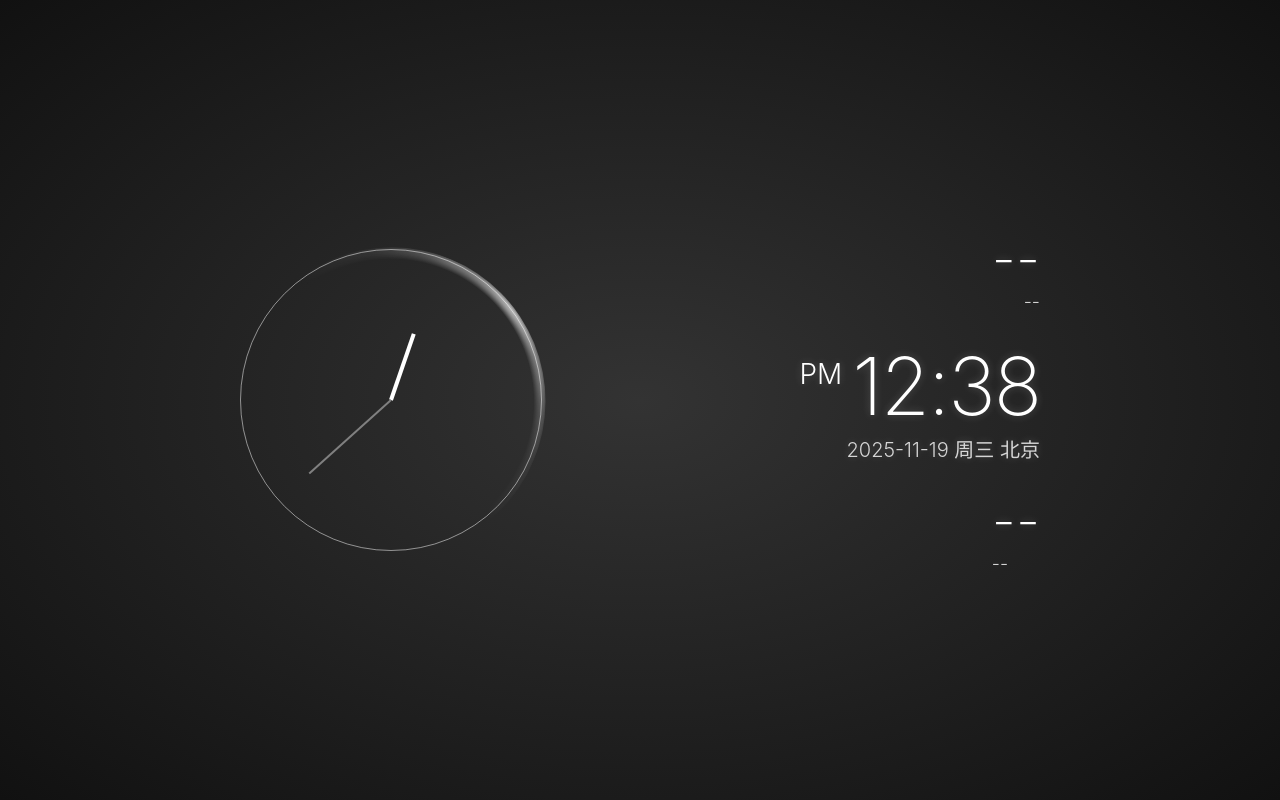
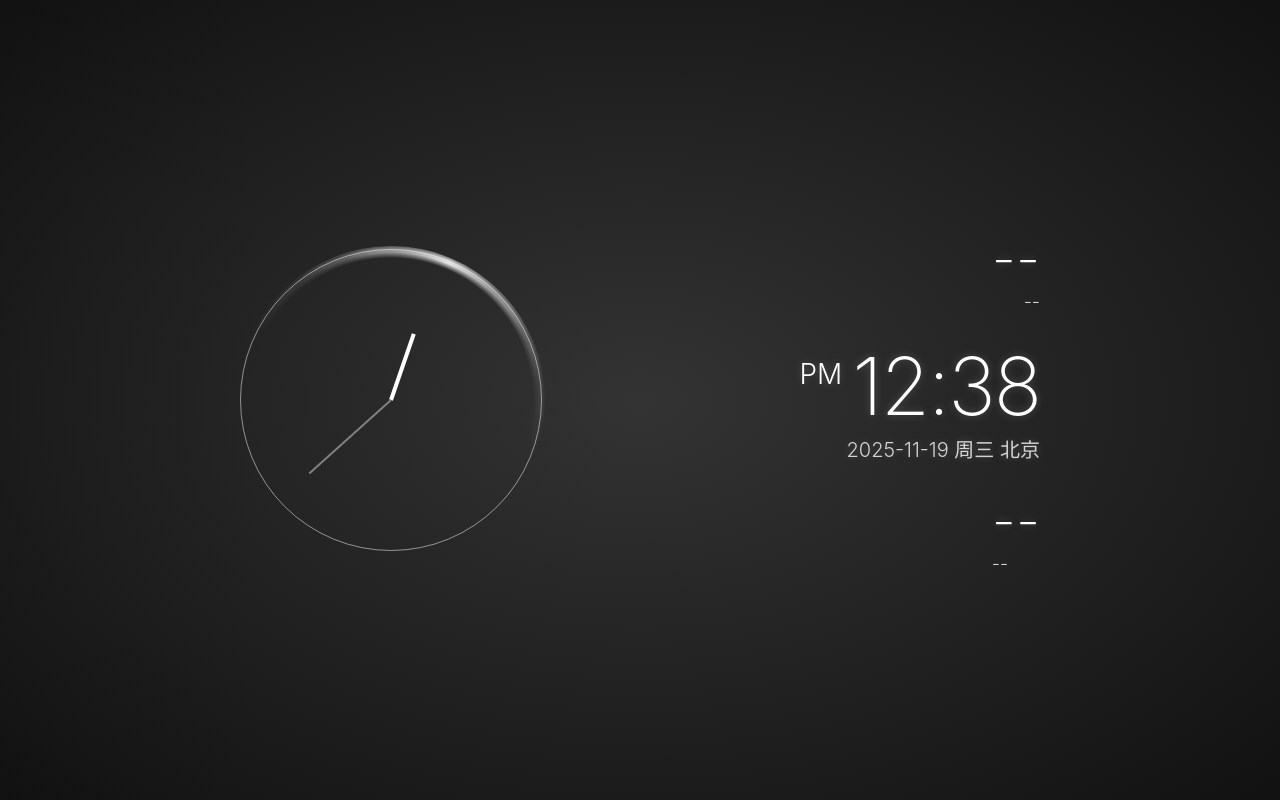
Before and after one commit to withsalt/xiaomitv_clock_screensaver, a plain HTML site: page index.html in a window 1280 px wide. Drawn offline with Linux system fonts and the light colour scheme; no server answers.

Commit message:
fix: update

```diff
--- a/index.html
+++ b/index.html
@@ -81,13 +81,13 @@
       .glow-arc::before {
         content: "";
         position: absolute;
-        top: -3px;
-        left: -3px;
+        top: -4px;
+        left: -4px;
         width: 308px;
         height: 308px;
         border-radius: 50%;
         background: conic-gradient(
-          from -60deg,
+          from -90deg,
           transparent 0deg,
           rgba(255, 255, 255, 0.1) 30deg,
           rgba(255, 255, 255, 0.2) 40deg,
@@ -106,8 +106,23 @@
           rgba(255, 255, 255, 0.1) 150deg,
           transparent 180deg
         );
-        mask: radial-gradient(circle at center, transparent 142px, black 152px, transparent 162px);
-        filter: blur(5px);
+        mask: radial-gradient(
+          circle at center,
+          transparent 142px,
+          rgba(0, 0, 0, 0.9) 148px,
+          rgba(0, 0, 0, 0.8) 152px,
+          rgba(0, 0, 0, 0.7) 156px,
+          rgba(0, 0, 0, 0.6) 160px,
+          rgba(0, 0, 0, 0.5) 164px,
+          rgba(0, 0, 0, 0.4) 168px,
+          rgba(0, 0, 0, 0.3) 172px,
+          rgba(0, 0, 0, 0.2) 176px,
+          rgba(0, 0, 0, 0.1) 180px,
+          rgba(0, 0, 0, 0.05) 184px,
+          rgba(0, 0, 0, 0.02) 188px,
+          transparent 192px
+        );
+        filter: blur(2px);
       }
 
       .info-container {
```
